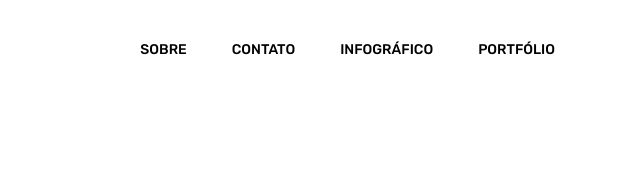
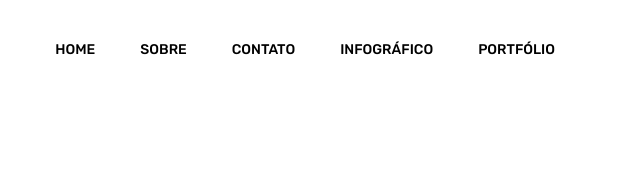
Before and after one commit to cemota2001/carlosportfolio, a plain HTML site: page index.html in a window 1280 px wide. Shown: the top 173 px of the page, 640-1280 px from the left. Drawn offline with Linux system fonts and the light colour scheme; some packages are replaced by stand-ins of ours.

Commit message:
Update index.html

```diff
--- a/index.html
+++ b/index.html
@@ -78,6 +78,7 @@
 					</button>
 					<div class="collapse navbar-collapse offset" id="navbarSupportedContent">
 						<ul class="nav navbar-nav menu_nav justify-content-end">
+							<li class="nav-item"><a class="nav-link" href="#home">Home</a></li>
 							<li class="nav-item"><a class="nav-link" href="#about">Sobre</a></li>
 							<li class="nav-item"><a class="nav-link" href="#contato">Contato</a></li>
 							<li class="nav-item"><a class="nav-link" href="#infografico">Infográfico</a></li>
```
